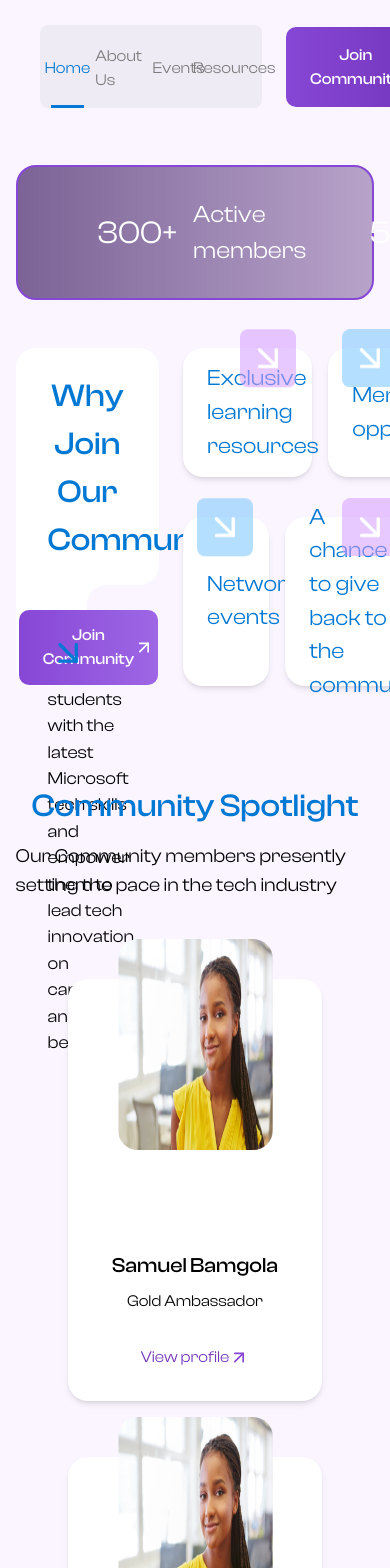
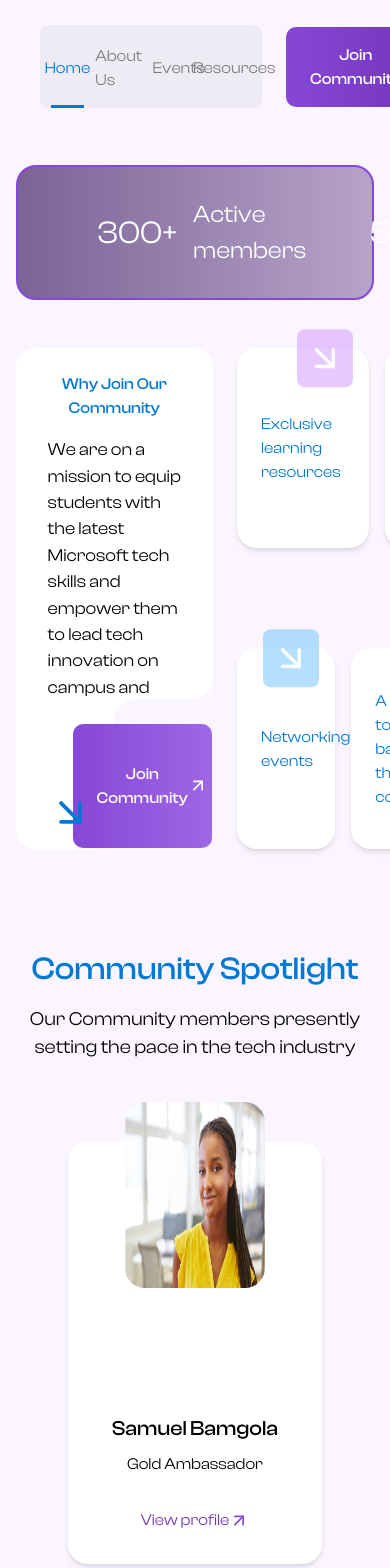
Before and after one commit to MLSA-UNILAG/mlsa_unilag_site, a React (Vite) app: page / in a window 390 px wide. Shown: the top 1568 px of the page. Built offline with nearby package versions, Linux system fonts and the light colour scheme.

Commit message:
BIT Commit

```diff
--- a/src/components/Community.tsx
+++ b/src/components/Community.tsx
@@ -1,10 +1,10 @@
 const Community = () => {
   return (
-    <div className="my-[3rem] 3xl:mt-[5rem] flex items-center h-[40vh] 3xl:h-[30vh] gap-6">
-      <div className="w-[40%] flex flex-col h-full">
+    <div className="my-[3rem] 3xl:mt-[5rem] flex items-stretch lg:h-[40v] 3xl:h-[30vh] gap-6">
+      <div className="xl:w-[40%] md:w-[50%] flex flex-col">
         <div className="h-[70%] bg-white rounded-t-xl rounded-br-xl pt-[1.5rem] px-[2rem]">
-          <h2 className="text-blue-600 text-[2rem] 3xl:text-[3rem] font-medium pb-[1rem] text-center">Why Join Our Community</h2>
-          <p className="text-[1.1rem] 3xl:text-[1.8rem]">
+          <h2 className="text-blue-600 xl:text-[2rem] lg:text-[1.5rem] 3xl:text-[3rem] font-medium pb-[1rem] text-center">Why Join Our Community</h2>
+          <p className="text-[1.1rem] 3xl:text-[1.8rem] pb-[1rem]">
             We are on a mission to equip students with the latest Microsoft
             tech skills and empower them to lead tech innovation on campus and beyond.
           </p>
@@ -26,8 +26,8 @@ const Community = () => {
 
 
 
-      <div className="flex flex-col w-[60%] h-full text-[1.4rem] 3xl:text-[2rem] gap-10">
-        <div className="flex items-center gap-4 h-[50%]">
+      <div className="flex flex-col justify-between xl:w-[60%] md:w-[50%] h-auto xl:text-[1.4rem] lg:text-[1.2rem] 3xl:text-[2rem] gap-10">
+        <div className="flex items-center gap-4 h-[40%]">
           <div className="relative bg-white shadow-md w-[60%] h-full rounded-xl flex items-center pl-[1.5rem] 3xl:pl-[2rem]">
             <span className="text-blue-600 w-[70%] 3xl:w-[65%]">Exclusive learning resources</span>
             <div className="float absolute top-[-1.5rem] right-[1rem] bg-[#d59dff8f] rounded-lg w-fit p-[.5rem]">
@@ -43,7 +43,7 @@ const Community = () => {
         </div>
 
 
-        <div className="flex items-center gap-4 h-[50%]">
+        <div className="flex items-center gap-4 h-[40%]">
           <div className="relative bg-white shadow-md w-[40%] h-full rounded-xl flex items-center pl-[1.5rem] 3xl:pl-[2rem]">
             <span className="text-blue-600 w-[70%] 3xl:w-[65%]">Networking events</span>
             <div className="float absolute top-[-1.5rem] right-[1rem] bg-[#7cc7fd8f] rounded-lg w-fit p-[.5rem]">
--- a/src/components/Spotlight.tsx
+++ b/src/components/Spotlight.tsx
@@ -26,14 +26,14 @@ const Spotlight = () => {
     return (
         <div className="mt-[6rem] mb-[3rem] flex flex-col items-center">
             <h3 className="text-blue-600 text-[2rem] 3xl:text-[3rem] text-center font-medium pb-3">Community Spotlight</h3>
-            <span className="w-full flex justify-center text-[1.2rem] 3xl:text-[1.5rem]">Our Community members presently setting the pace in the tech industry</span>
+            <span className="w-full flex justify-center text-center text-[1.2rem] 3xl:text-[1.5rem]">Our Community members presently setting the pace in the tech industry</span>
 
             <div className="flex w-full justify-center">
-                <div className="mt-[5rem] mb-[3rem] flex flex-wrap items-center justify-between w-[65vw] 3xl:w-[50vw] gap-y-[3.5rem]">
+                <div className="mt-[5rem] mb-[3rem] flex flex-wrap items-center lg:justify-between justify-center w-[65vw] 3xl:w-[50vw] gap-y-[3.5rem]">
                     {spotlightElements.map((person: SpotLight) => (
-                        <div className="bg-white rounded-xl shadow-md w-[260px] 3xl:w-[15vw] xs:h-[50vh] md:h-[40vh] 3xl:h-[33vh] flex flex-col items-center justify-between">
+                        <div className="bg-white rounded-xl shadow-md w-[260px] 3xl:w-[15vw] xs:h-[50vh] md:h-[42vh] 3xl:h-[33vh] flex flex-col items-center justify-between">
                             <div className="relative w-full bg-blue-100 flex justify-center">
-                                <img src={person.picture} alt="" className="absolute w-[155px] md:h-[20vh] xs:h-[25vh] 3xl:h-[17vh] 3xl:w-[10vw] rounded-xl top-[-2.5rem]" />
+                                <img src={person.picture} alt="" className="absolute 2xs:w-[140px] md:w-[155px] md:h-[20vh] 2xs:h-[22vh] 3xl:h-[17vh] 3xl:w-[10vw] rounded-xl top-[-2.5rem]" />
                             </div>
                             <div>
                                 <div className="flex flex-col gap-2 mt-[5.5rem]">
```
